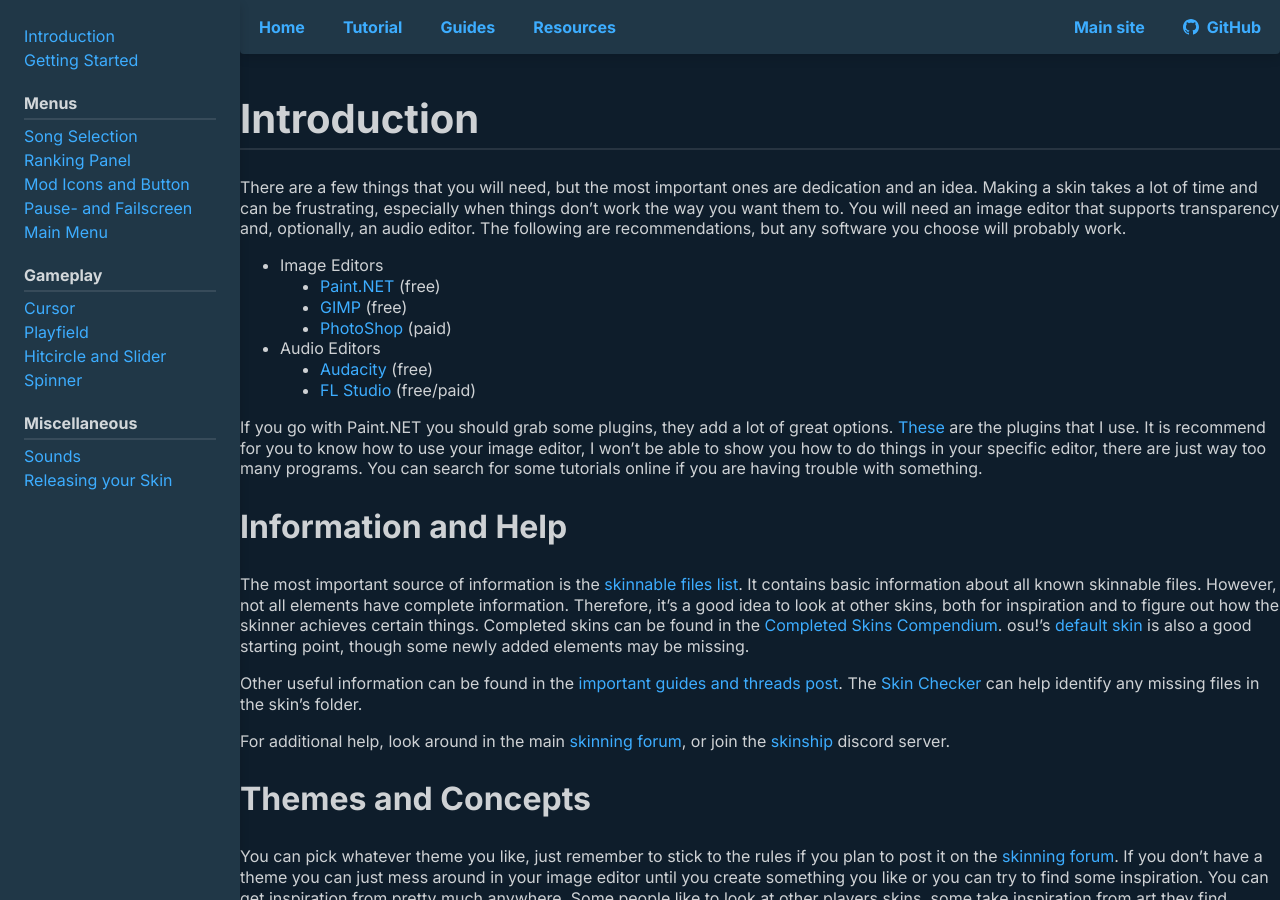
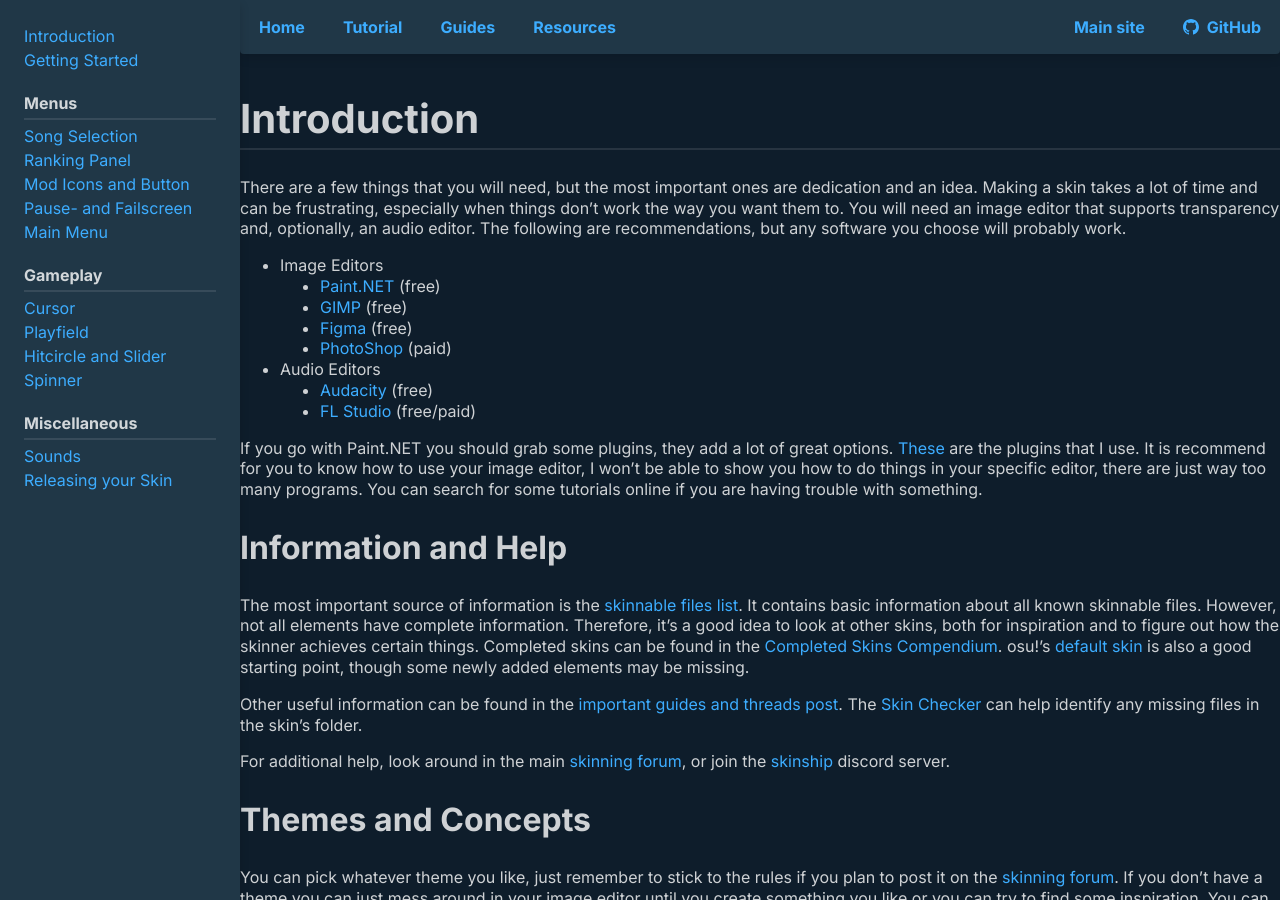
Before and after one commit to RockRoller01/skinninginfo, a Jekyll site: the page built from tutorial/introduction.md, in a window 1280 px wide and 900 px high. Built offline with Jekyll 4.4.1, drawn with Linux system fonts in a browser that asks for light colours.

Commit message:
add figma

```diff
--- a/tutorial/introduction.md
+++ b/tutorial/introduction.md
@@ -11,6 +11,7 @@
 - Image Editors
     - [Paint.NET](https://www.getPaint.NET/) (free)
     - [GIMP](https://www.gimp.org/) (free)
+    - [Figma](https://www.figma.com/) (free)
     - [PhotoShop](https://www.adobe.com/products/photoshop.html) (paid)
 
 - Audio Editors
```
